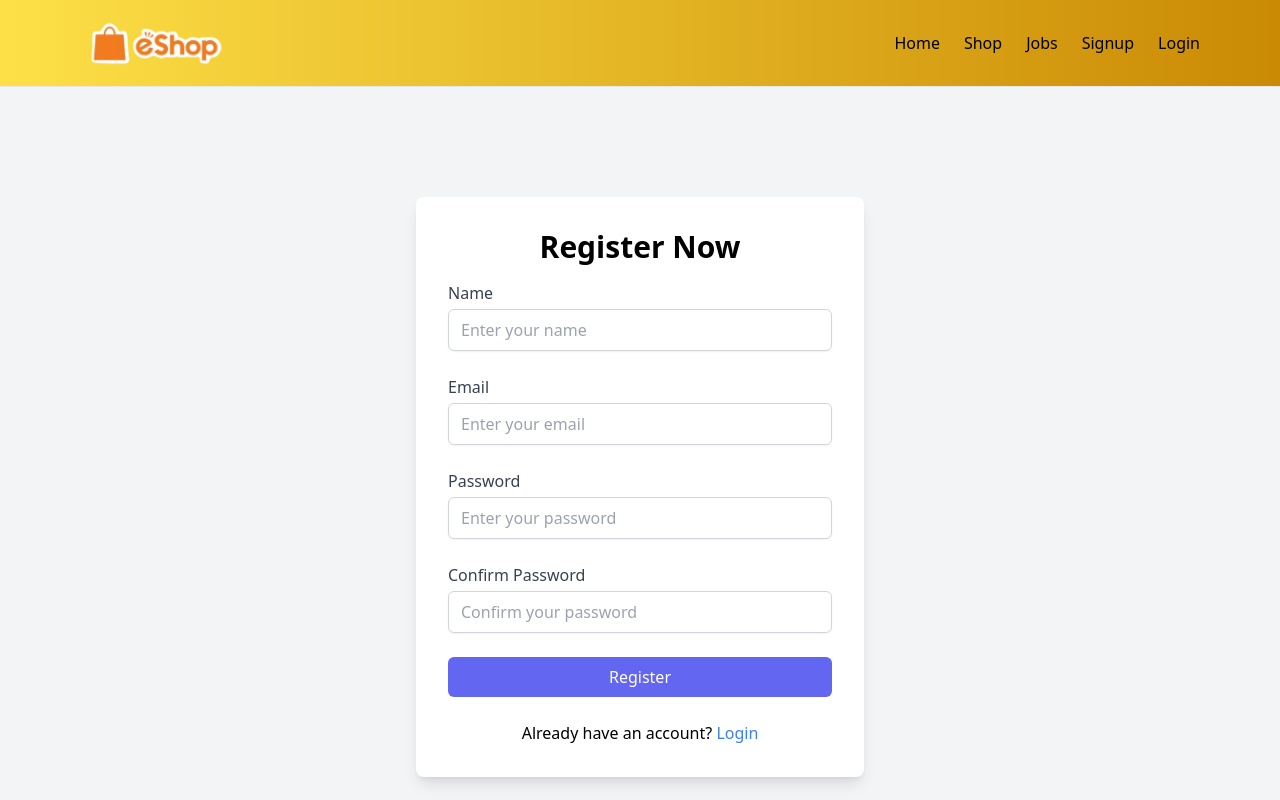
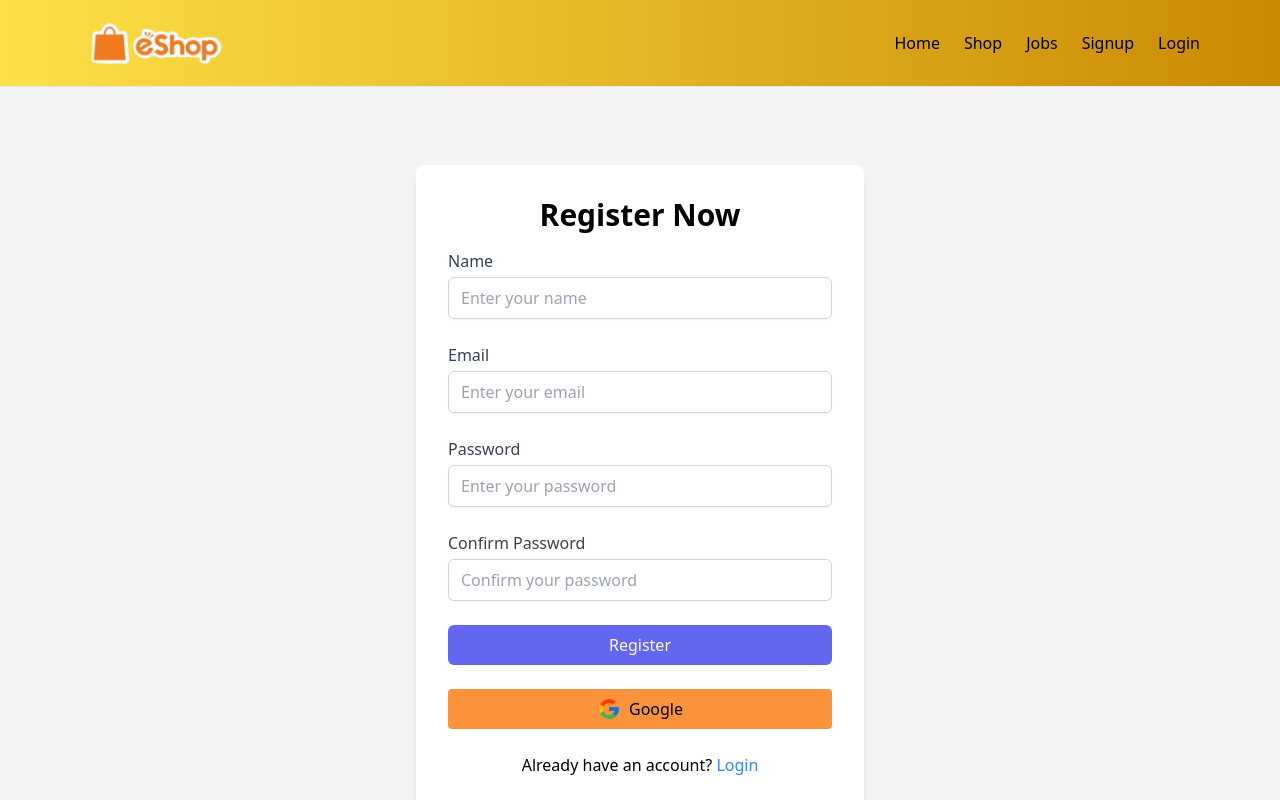
Before and after one commit to SaqlineShabbir/shop, a React (Vite) app: page /signup in a window 1280 px wide. Shown: the top 800 px of the page. Built offline with nearby package versions, Linux system fonts and the light colour scheme; no server answers.

Commit message:
google login added in register page

```diff
--- a/src/components/shared/Navigation.jsx
+++ b/src/components/shared/Navigation.jsx
@@ -9,7 +9,6 @@ export default function Navigation() {
   const [navbar, setNavbar] = useState(false);
 
   const { logout: signout, user } = useAuth();
-  console.log(user);
 
   //dropdown
   const dropdownRef = useRef(null);
--- a/src/pages/Register.jsx
+++ b/src/pages/Register.jsx
@@ -1,11 +1,12 @@
 import { useState } from "react";
 import { Link, useLocation, useNavigate } from "react-router-dom";
 // import GoogleLogin from "../components/Login-Registration/GoogleLogin";
+import { FcGoogle } from "react-icons/fc";
 import useAuth from "../hooks/useAuth";
 
 const Register = () => {
   const [passMatch, setPassMatch] = useState(true);
-  const { createUser, user } = useAuth();
+  const { createUser, user, googleLogin } = useAuth();
   const navigate = useNavigate();
   const location = useLocation();
 
@@ -49,6 +50,53 @@ const Register = () => {
       if (user) {
         navigate(from);
       }
+    }
+  };
+  //google  login
+  //google
+  const handleGoogleSignIn = async () => {
+    try {
+      const data = await googleLogin();
+      console.log("googlee", data.user);
+      if (data?.user?.email) {
+        const userInfo = {
+          email: data.user.email,
+          name: data.user.displayName,
+        };
+
+        const response = await fetch(
+          "https://inventory-backend-ooh5.onrender.com/api/v1/user/google",
+          {
+            method: "POST",
+            headers: {
+              "Content-Type": "application/json",
+            },
+            body: JSON.stringify(userInfo),
+          }
+        );
+
+        console.log("Fetch Response:", response);
+
+        if (!response.ok) {
+          // Log response status and message
+          const errorText = await response.text();
+          console.error(
+            "Fetch Error:",
+            response.status,
+            response.statusText,
+            errorText
+          );
+          throw new Error("Failed to login");
+        }
+
+        const result = await response.json();
+
+        localStorage.setItem("token", result?.token);
+        navigate("/");
+      }
+    } catch (error) {
+      console.error("Error during Google sign-in:", error.message);
+      // Optionally, you can display an error message to the user
     }
   };
 
@@ -108,7 +156,17 @@ const Register = () => {
           <button className="bg-indigo-500 text-white w-full py-2 rounded-md hover:bg-indigo-600 focus:outline-none focus:bg-indigo-600">
             Register
           </button>
-          {/* <GoogleLogin /> */}
+          <div className="mt-6 ">
+            <button
+              onClick={handleGoogleSignIn}
+              className=" w-full  bg-orange-400 rounded"
+            >
+              <div className="flex items-center gap-2   text-center  justify-center py-2 ">
+                <FcGoogle size={24} />
+                <p>Google</p>
+              </div>
+            </button>
+          </div>
           <p className="mt-4 text-center">
             Already have an account?{" "}
             <Link to="/login" className="text-blue-500">
```
